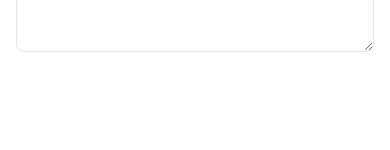
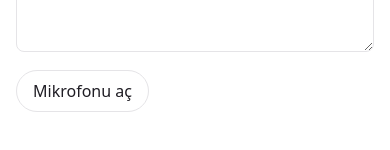
Before and after one commit to mertkara256/nova-dictation, a React (Vite) app: page / in a window 390 px wide. Shown: the part 544-694 px from the top of the page. Built offline with nearby package versions, Linux system fonts and the light colour scheme.

Commit message:
feat(ui): add microphone button with live dictation
Show interim text next to the button, append final text to the editor, and explain unsupported browsers and permission errors.

```diff
--- a/src/index.css
+++ b/src/index.css
@@ -1,8 +1,10 @@
 :root {
   --text: #1f1d24;
+  --muted: #6b6375;
   --bg: #fff;
   --border: #e5e4e7;
   --accent: #aa3bff;
+  --danger: #d1242f;
 
   font: 16px/1.5 system-ui, 'Segoe UI', Roboto, sans-serif;
   color-scheme: light dark;
@@ -13,9 +15,11 @@
 @media (prefers-color-scheme: dark) {
   :root {
     --text: #f3f4f6;
+    --muted: #9ca3af;
     --bg: #16171d;
     --border: #2e303a;
     --accent: #c084fc;
+    --danger: #ff6b6b;
   }
 }
 
@@ -53,3 +57,67 @@ h1 {
   outline: 2px solid var(--accent);
   outline-offset: -1px;
 }
+
+.toolbar {
+  display: flex;
+  align-items: center;
+  gap: 12px;
+  margin-top: 12px;
+  min-height: 40px;
+}
+
+.mic {
+  flex-shrink: 0;
+  padding: 8px 16px;
+  font: inherit;
+  color: inherit;
+  background: transparent;
+  border: 1px solid var(--border);
+  border-radius: 999px;
+  cursor: pointer;
+}
+
+.mic[aria-pressed='true'] {
+  color: var(--danger);
+  border-color: var(--danger);
+}
+
+.mic[aria-pressed='true']::before {
+  content: '';
+  display: inline-block;
+  width: 8px;
+  height: 8px;
+  margin-right: 8px;
+  vertical-align: middle;
+  background: var(--danger);
+  border-radius: 50%;
+  animation: pulse 1.2s ease-in-out infinite;
+}
+
+.mic:disabled {
+  opacity: 0.5;
+  cursor: not-allowed;
+}
+
+.partial {
+  margin: 0;
+  color: var(--muted);
+  font-style: italic;
+}
+
+.notice {
+  margin: 12px 0 0;
+  color: var(--danger);
+}
+
+@keyframes pulse {
+  50% {
+    opacity: 0.3;
+  }
+}
+
+@media (prefers-reduced-motion: reduce) {
+  .mic[aria-pressed='true']::before {
+    animation: none;
+  }
+}
--- a/src/ui/App.tsx
+++ b/src/ui/App.tsx
@@ -1,4 +1,31 @@
+import { useState } from 'react'
+import { appendSegment } from '../core/text.ts'
+import type { TranscriberError } from '../speech/transcriber.ts'
+import { createWebSpeechTranscriber, getSpeechRecognition } from '../speech/webSpeech.ts'
+import { useDictation } from './useDictation.ts'
+
+const Recognition = getSpeechRecognition()
+const transcriber = Recognition ? createWebSpeechTranscriber(Recognition) : null
+
+const errorMessages: Record<TranscriberError, string> = {
+  permission: 'Mikrofon izni verilmedi. Adres çubuğundaki izin ayarından mikrofona izin ver.',
+  'no-microphone': 'Mikrofon bulunamadı.',
+  network: 'Konuşma tanıma servisine bağlanılamadı. İnternet bağlantını kontrol et.',
+  unavailable: 'Konuşma tanıma bu tarayıcıda şu an kullanılamıyor.',
+}
+
 function App() {
+  const [text, setText] = useState('')
+  const dictation = useDictation(transcriber)
+
+  function toggleMic() {
+    if (dictation.listening) {
+      dictation.stop()
+    } else {
+      dictation.start((segment) => setText((current) => appendSegment(current, segment)))
+    }
+  }
+
   return (
     <main className="app">
       <h1>Nova Dictation</h1>
@@ -6,7 +33,33 @@ function App() {
         className="editor"
         aria-label="Metin"
         placeholder="Metniniz burada görünecek…"
+        value={text}
+        onChange={(event) => setText(event.target.value)}
       />
+      <div className="toolbar">
+        <button
+          type="button"
+          className="mic"
+          aria-pressed={dictation.listening}
+          disabled={!transcriber}
+          onClick={toggleMic}
+        >
+          {dictation.listening ? 'Mikrofonu kapat' : 'Mikrofonu aç'}
+        </button>
+        <p className="partial" aria-live="polite">
+          {dictation.partial}
+        </p>
+      </div>
+      {!transcriber && (
+        <p className="notice">
+          Bu tarayıcı konuşma tanımayı desteklemiyor. Chrome veya Safari kullan.
+        </p>
+      )}
+      {dictation.error && (
+        <p className="notice" role="alert">
+          {errorMessages[dictation.error]}
+        </p>
+      )}
     </main>
   )
 }
--- /dev/null
+++ b/src/ui/useDictation.ts
@@ -0,0 +1,32 @@
+import { useEffect, useState } from 'react'
+import type { Transcriber, TranscriberError } from '../speech/transcriber.ts'
+
+/** Mikrofonun açık/kapalı durumunu, ara metni ve hatayı arayüze taşır. */
+export function useDictation(transcriber: Transcriber | null) {
+  const [listening, setListening] = useState(false)
+  const [partial, setPartial] = useState('')
+  const [error, setError] = useState<TranscriberError | null>(null)
+
+  useEffect(() => () => transcriber?.stop(), [transcriber])
+
+  function start(onFinal: (text: string) => void) {
+    if (!transcriber) return
+    setError(null)
+    setListening(true)
+    transcriber.start({
+      onPartial: setPartial,
+      onFinal: (text) => {
+        setPartial('')
+        onFinal(text)
+      },
+      onError: setError,
+      onEnd: () => setListening(false),
+    })
+  }
+
+  function stop() {
+    transcriber?.stop()
+  }
+
+  return { listening, partial, error, start, stop }
+}
```
